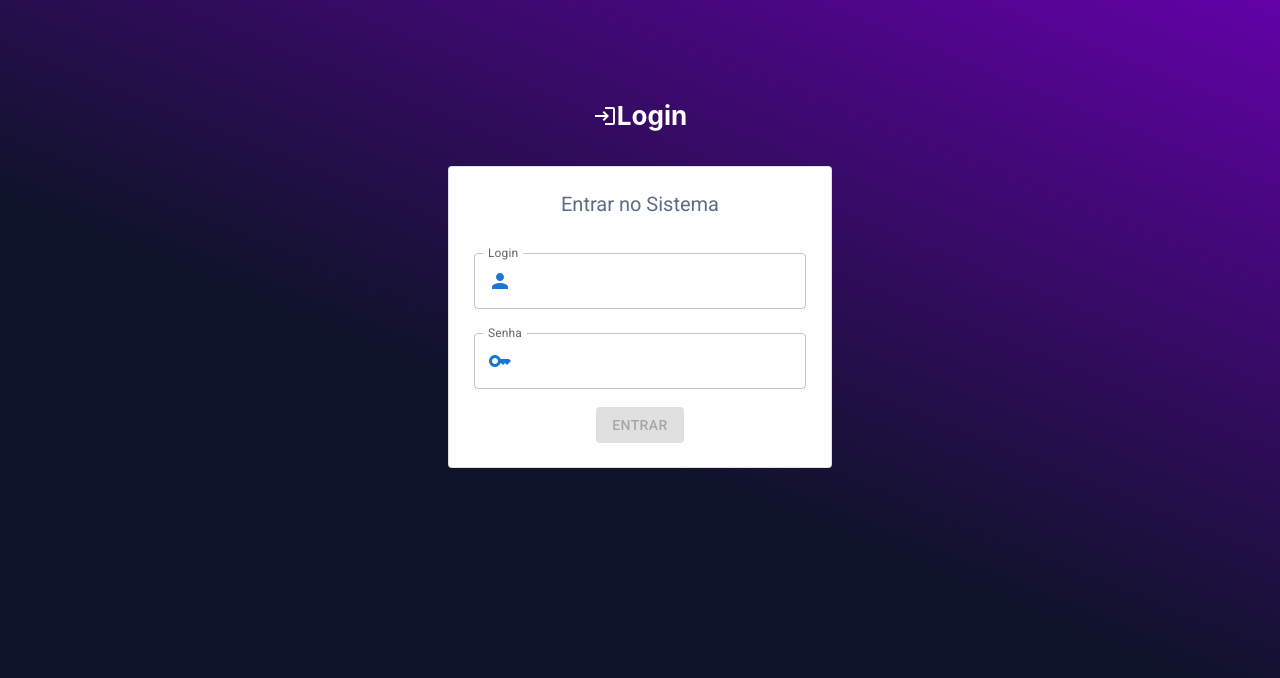
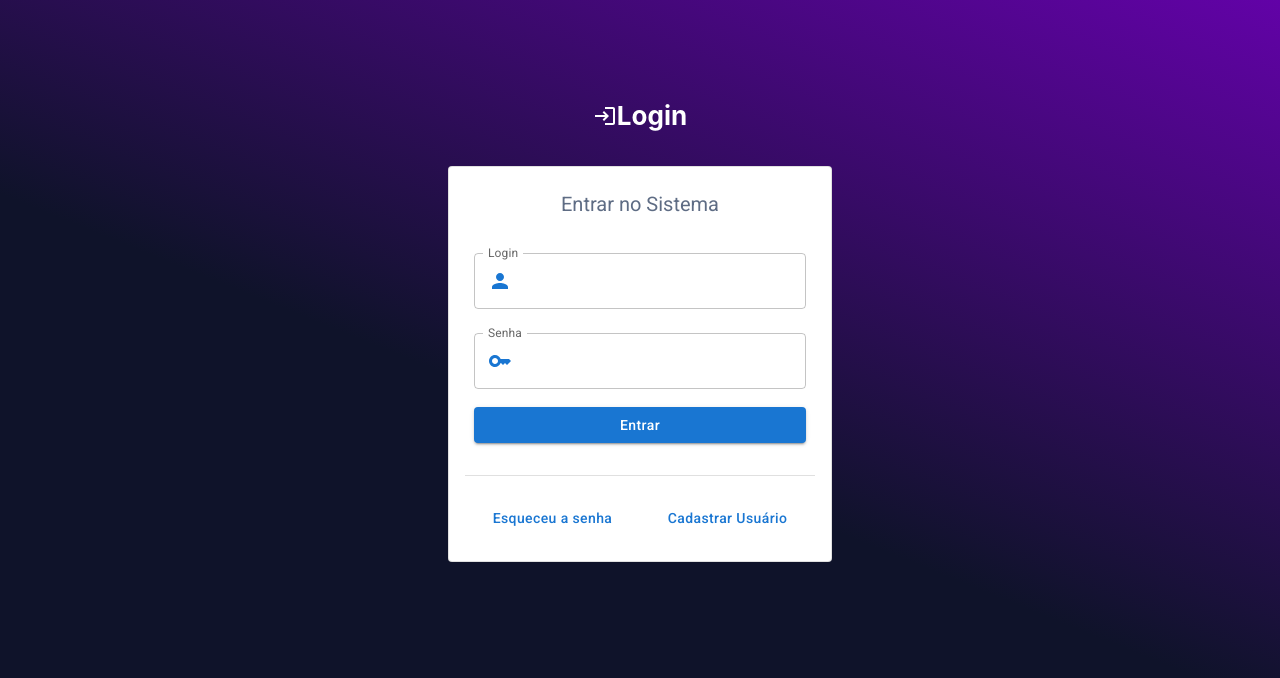
Before and after one commit to Eslley/desafio-django-react, a React (Create React App) app: page / in a window 1280 px wide. Shown: the top 678 px of the page. Built offline with nearby package versions, Linux system fonts and the light colour scheme.

Commit message:
#2 Ajustando página de login

```diff
--- a/src/pages/sign-in/FormSignIn.js
+++ b/src/pages/sign-in/FormSignIn.js
@@ -1,5 +1,5 @@
-import { Key, Person } from "@mui/icons-material"
-import { Button, Grid, InputAdornment, TextField } from "@mui/material"
+import { AddCircle, Key, Person } from "@mui/icons-material"
+import { Button, Divider, Grid, InputAdornment, TextField } from "@mui/material"
 import { useForm } from "react-hook-form"
 import { useLoader } from "../../components/loading/LoadingProvider"
 import { useAlertMessage } from "../../components/alert/AlertMessageProvider"
@@ -8,7 +8,7 @@ import { useNavigate } from "react-router-dom"
 
 function FormSignIn() {
 
-    const { register, formState: { errors, isValid }, handleSubmit, resetField } = useForm({ mode: 'onChange' })
+    const { register, formState: { errors }, handleSubmit, resetField } = useForm({ mode: 'onChange' })
 
     const { startLoader, stopLoader } = useLoader()
     const { showAlert } = useAlertMessage()
@@ -34,6 +34,10 @@ function FormSignIn() {
                     resetField('senha')
                 }
             })
+    }
+
+    function notWorking() {
+        showAlert('', 'Esta funcionalidade não foi implementada ainda!', 'warning', 4000)
     }
 
     return (
@@ -77,8 +81,20 @@ function FormSignIn() {
                     />
                 </Grid>
 
-                <Grid container item justifyContent="center" mt="0.6em">
-                    <Button type="submit" disabled={!isValid} variant="contained">Entrar</Button>
+                <Grid container item justifyContent="center" mt="0.6em" mb="2em">
+                    <Button sx={{ width: "95%", textTransform: "none" }} type="submit" variant="contained">Entrar</Button>
+                </Grid>
+
+                <Divider />
+
+                <Grid mt="1.5em" container item justifyContent="space-around">
+                    <Grid item>
+                        <Button onClick={notWorking} sx={{ textTransform: "none" }} variant="text">Esqueceu a senha</Button>
+                    </Grid>
+
+                    <Grid item>
+                        <Button onClick={() => navigate('/sign-up')} sx={{ textTransform: "none" }} variant="text">Cadastrar Usuário</Button>
+                    </Grid>
                 </Grid>
             </Grid>
         </form>
```
